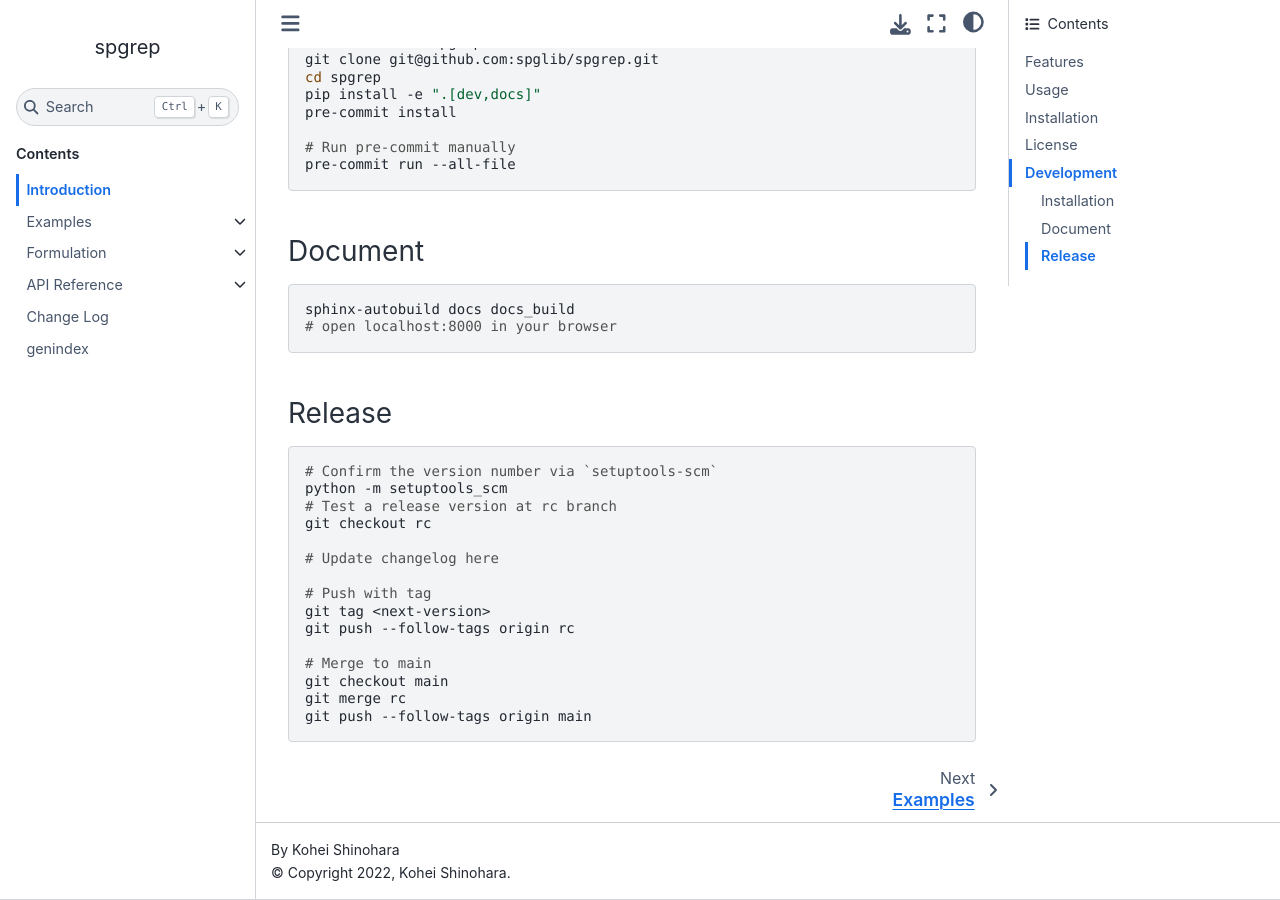
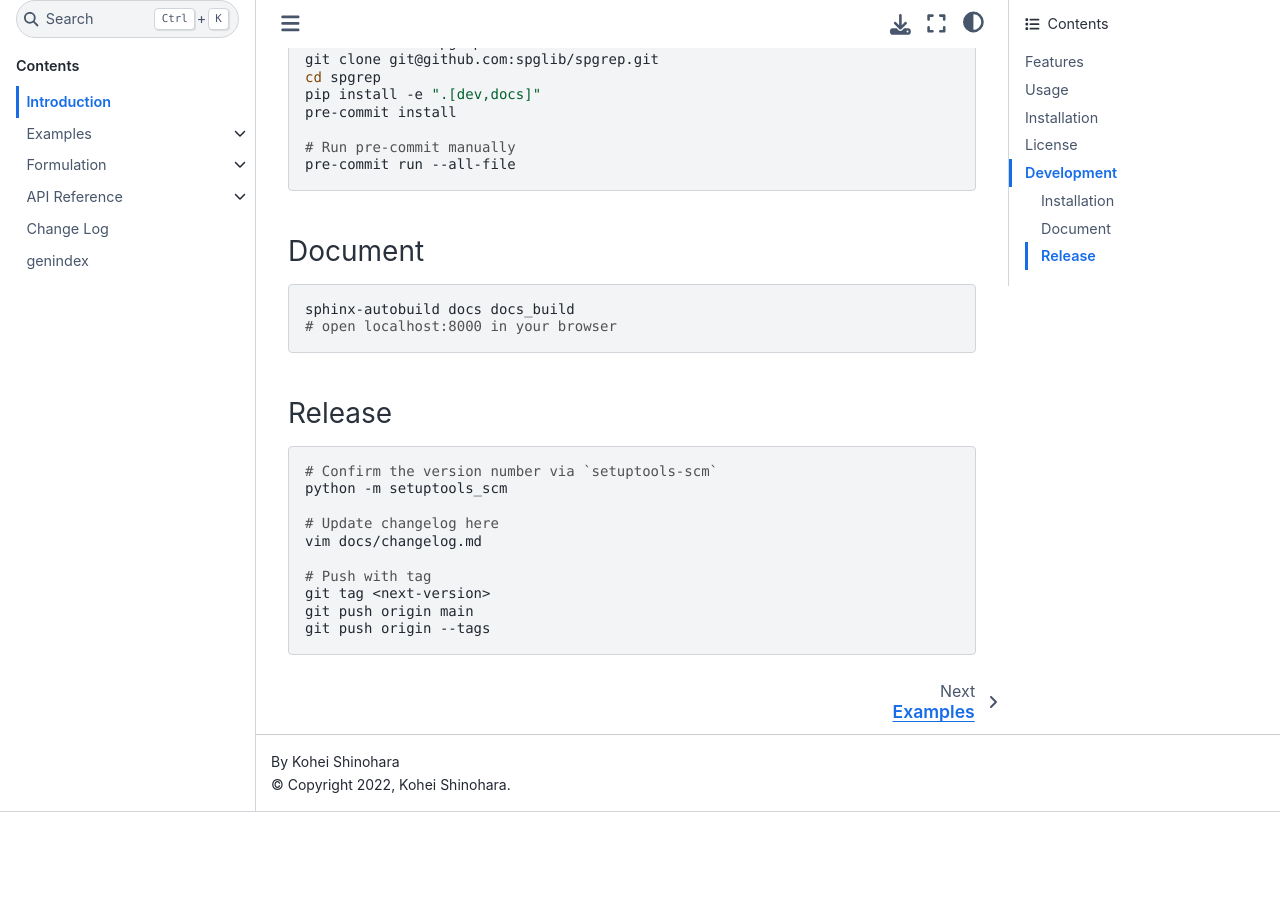
Before and after one commit to spglib/spgrep, a Sphinx documentation site: the page built from docs/index.md, in a window 1280 px wide and 900 px high, scrolled down 2233 px. Built offline with Sphinx 7.4.7 and the Sphinx Book theme 1.1.4, drawn with Linux system fonts in a browser that asks for light colours; after the commit the page ends 3045 px from its top, so only the background shows below that.

Commit message:
Dump up version

````diff
--- a/README.md
+++ b/README.md
@@ -119,17 +119,12 @@
 ```shell
 # Confirm the version number via `setuptools-scm`
 python -m setuptools_scm
-# Test a release version at rc branch
-git checkout rc
 
 # Update changelog here
+vim docs/changelog.md
 
 # Push with tag
 git tag <next-version>
-git push --follow-tags origin rc
-
-# Merge to main
-git checkout main
-git merge rc
-git push --follow-tags origin main
+git push origin main
+git push origin --tags
 ```
````
Also changed, not shown: docs/changelog.md (+4 -0 lines).
